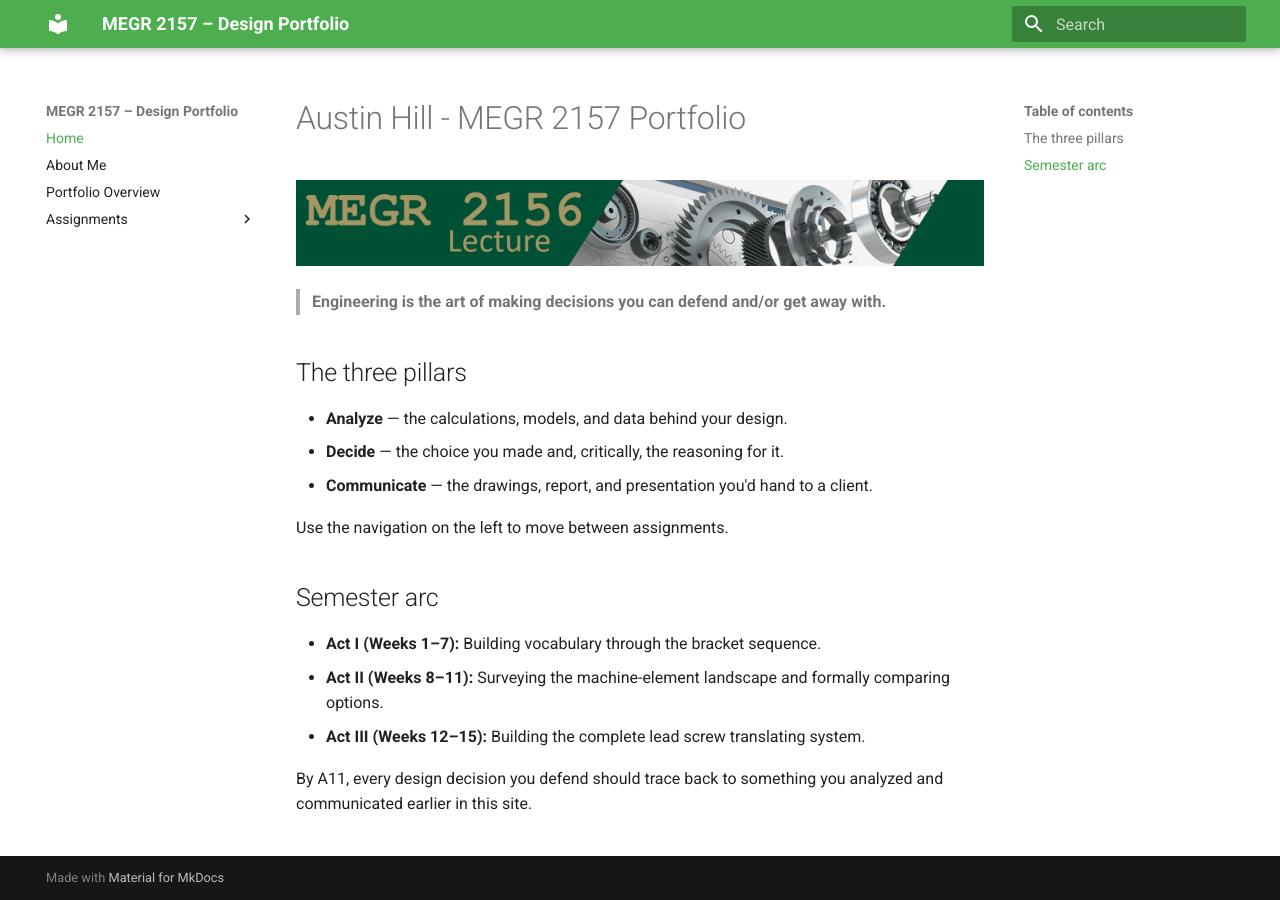
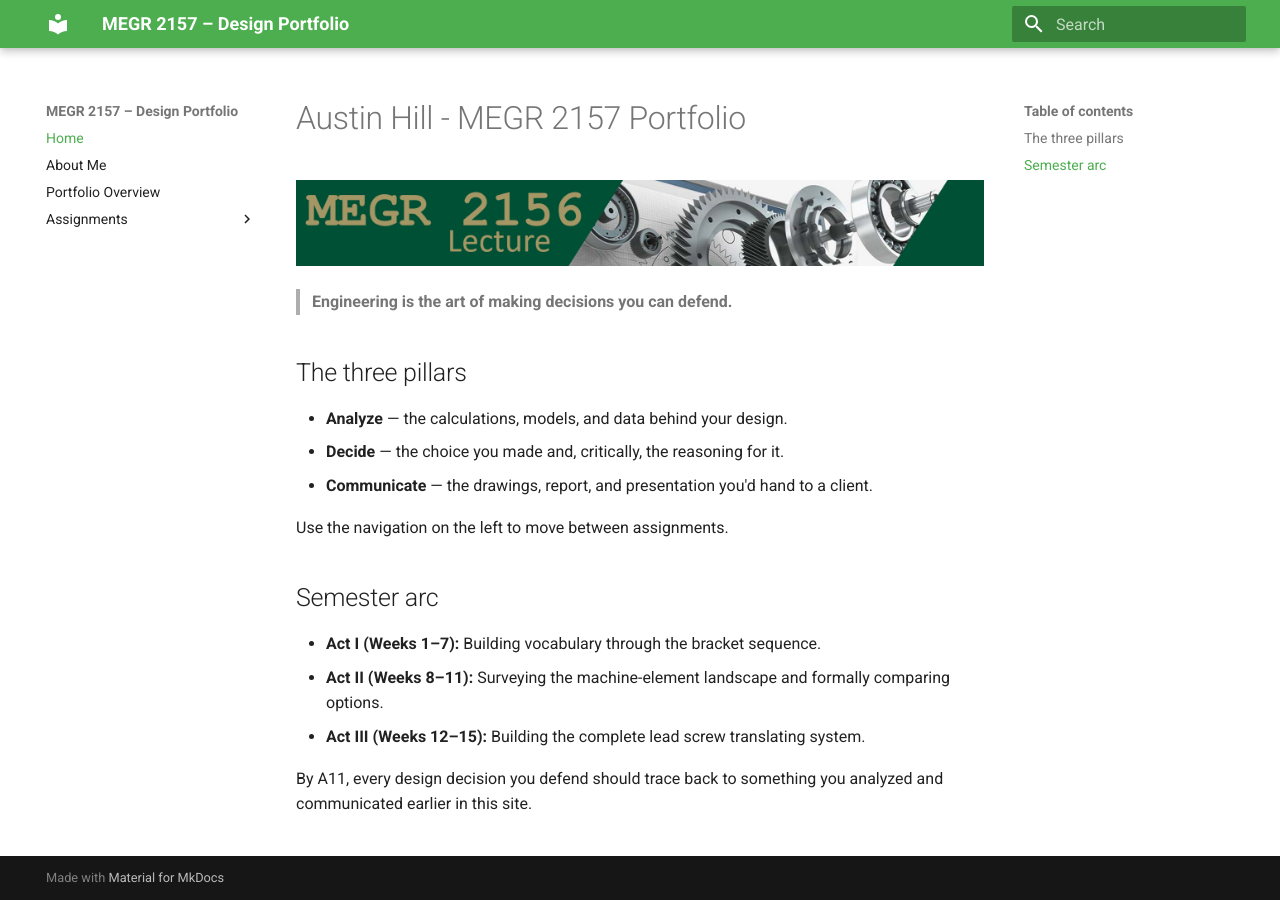
Before and after one commit to AustinWayneMcCoyHill/megr2157-portfolio, an MkDocs documentation site: the page built from docs/index.md, in a window 1280 px wide. Built offline with MkDocs 1.6.1 and Material for MkDocs 9.7.7, drawn with Linux system fonts in a browser that asks for light colours.

Commit message:
Refine engineering quote in portfolio

```diff
--- a/docs/index.md
+++ b/docs/index.md
@@ -2,7 +2,7 @@
 
 ![MEGR 2156-7 Title](MEGR2156title.png)
 
-> **Engineering is the art of making decisions you can defend and/or get away with.**
+> **Engineering is the art of making decisions you can defend.**
 
 
 ## The three pillars
```
